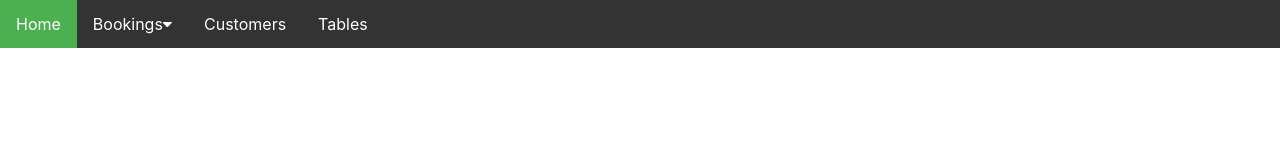
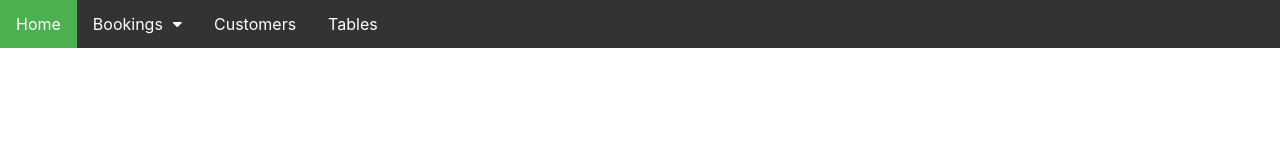
Before and after one commit to YYChen01988/Restaurant_Booking_System_Fullstack, a React (Create React App) app in the folder restaurantfrontend/: page / in a window 1280 px wide. Shown: the top 160 px of the page. Built offline with nearby package versions, Linux system fonts and the light colour scheme.

Commit message:
Adds margin to dropdown arrow

```diff
--- a/restaurantfrontend/public/css/style.css
+++ b/restaurantfrontend/public/css/style.css
@@ -53,11 +53,13 @@ li a:hover, .dropdown:hover .dropbtn {
 
 .fa {
   display: inline-block;
-  font: normal normal normal 14px/1 FontAwesome;
+  font: normal normal normal 14px/1;
   font-size: inherit;
   text-rendering: auto;
   -webkit-font-smoothing: antialiased;
   -moz-osx-font-smoothing: grayscale;
+  margin-left: 10px;
+
 }
 
 /* RESPONSIVE */
```
